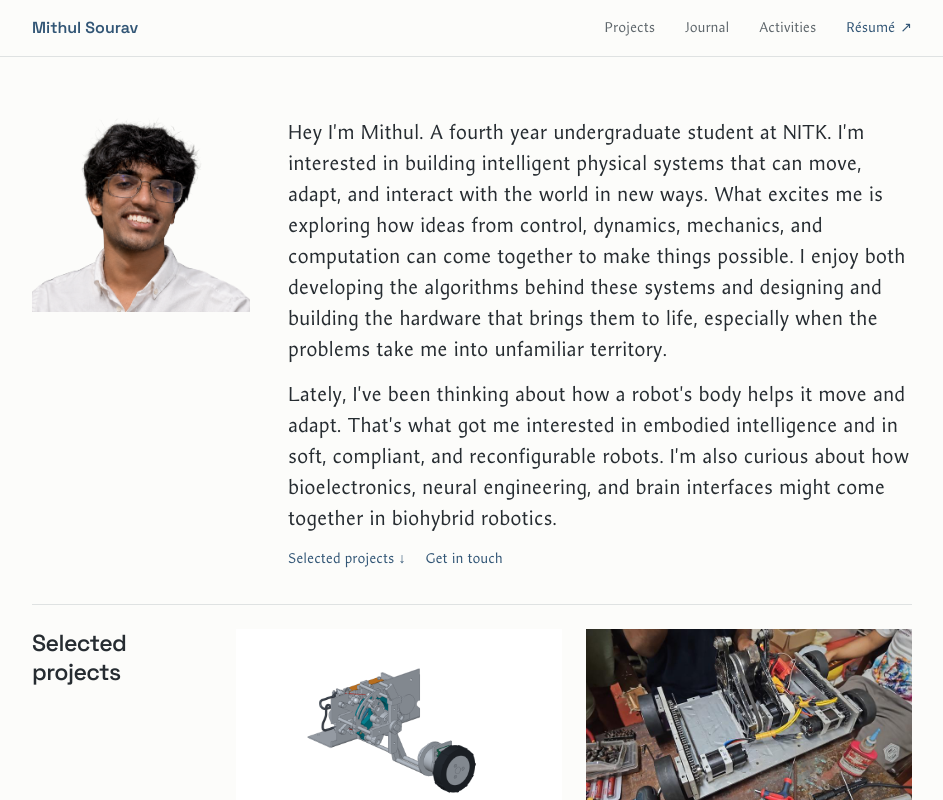
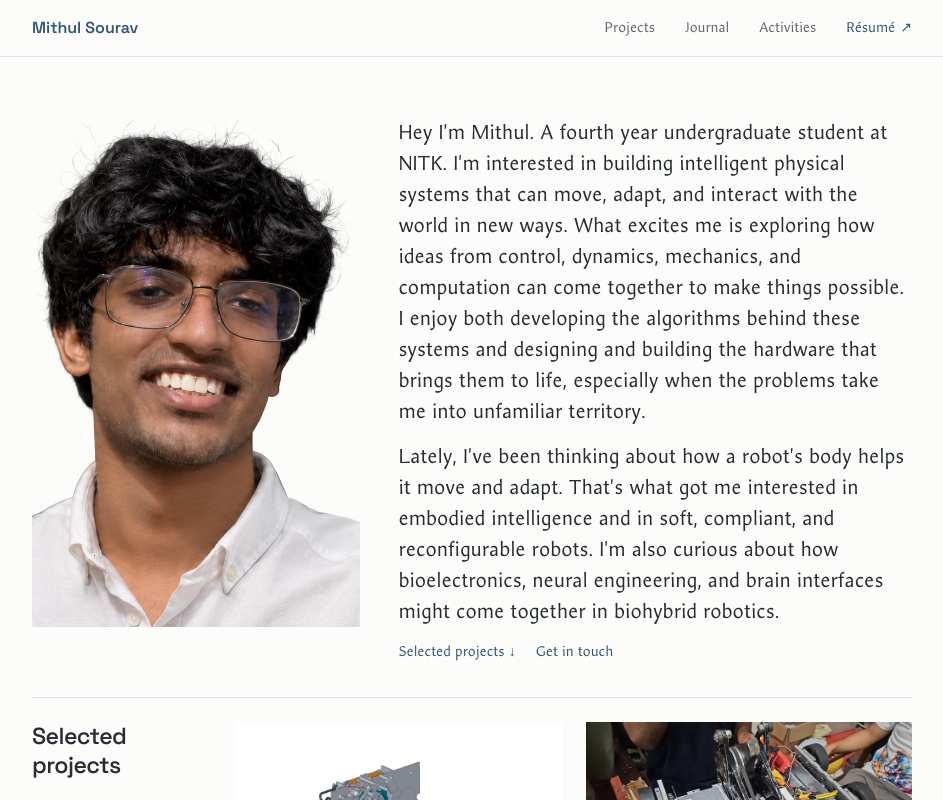
Before and after one commit to psmithul/portfolio, a Next.js app: page / in a window 1280 px wide. Shown: the top 800 px of the page, without its empty margins (168-1111 px from the left). Built offline with nearby package versions, Linux system fonts and the light colour scheme.

Commit message:
Make the homepage portrait span the bio

```diff
--- a/app/page.tsx
+++ b/app/page.tsx
@@ -26,9 +26,8 @@ export default async function Home() {
           <Image
             className="academic-home-photo"
             src="/images/mithul-profile-photo-cutout.webp"
-            width={1672}
-            height={941}
-            sizes="(max-width: 620px) 190px, 218px"
+            fill
+            sizes="(max-width: 462px) calc(100vw - 32px), (max-width: 820px) 430px, 330px"
             alt="Portrait of Mithul Sourav"
             preload
           />
@@ -36,12 +35,12 @@ export default async function Home() {
         <div className="portfolio-intro-copy">
           <p className="academic-lead">{profile.bio}</p>
           <p className="academic-lead">{profile.interests}</p>
-          <div className="portfolio-actions">
-            <a href="#research">
-              Selected projects <span aria-hidden="true">↓</span>
-            </a>
-            <a href="#contact">Get in touch</a>
-          </div>
+        </div>
+        <div className="portfolio-actions">
+          <a href="#research">
+            Selected projects <span aria-hidden="true">↓</span>
+          </a>
+          <a href="#contact">Get in touch</a>
         </div>
       </header>
       <section
--- a/app/portfolio.css
+++ b/app/portfolio.css
@@ -7,9 +7,9 @@
 }
 .portfolio-hero {
   display: grid;
-  grid-template-columns: clamp(170px, 20vw, 218px) minmax(0, 1fr);
-  align-items: start;
-  gap: 16px var(--portfolio-gutter);
+  grid-template-columns: minmax(0, 39fr) minmax(0, 61fr);
+  grid-template-areas: 'portrait intro' '. actions';
+  gap: 14px var(--portfolio-gutter);
   scroll-margin-top: var(--academic-anchor-offset);
 }
 .academic-home .portfolio-affiliation {
@@ -18,15 +18,16 @@
   margin: 0;
 }
 .portfolio-portrait {
+  grid-area: portrait;
+  position: relative;
   margin: 0;
 }
 .portfolio-portrait img {
-  display: block;
-  width: 100%;
-  height: auto;
-  aspect-ratio: 1.12;
   object-fit: cover;
-  object-position: 78% bottom;
+  object-position: 67% bottom;
+}
+.portfolio-intro-copy {
+  grid-area: intro;
 }
 .academic-home .academic-lead {
   max-width: 66ch;
@@ -34,7 +35,11 @@
   font-size: clamp(1.125rem, 1.6vw, 1.25rem);
   line-height: 1.55;
 }
+.academic-home .academic-lead:last-child {
+  margin-bottom: 0;
+}
 .portfolio-actions {
+  grid-area: actions;
   display: flex;
   flex-wrap: wrap;
   gap: 4px 20px;
@@ -200,14 +205,21 @@
   width: 18px;
   height: 18px;
 }
-@media (max-width: 620px) {
+@media (max-width: 820px) {
   .portfolio-hero {
     grid-template-columns: minmax(0, 1fr);
+    grid-template-areas: 'portrait' 'intro' 'actions';
   }
   .portfolio-portrait {
-    width: clamp(142px, 43vw, 190px);
+    width: min(100%, 430px);
+    aspect-ratio: 3 / 2;
     justify-self: center;
   }
+  .portfolio-portrait img {
+    object-position: right bottom;
+  }
+}
+@media (max-width: 620px) {
   .portfolio-section {
     grid-template-columns: minmax(0, 1fr);
     margin-top: 28px;
```
